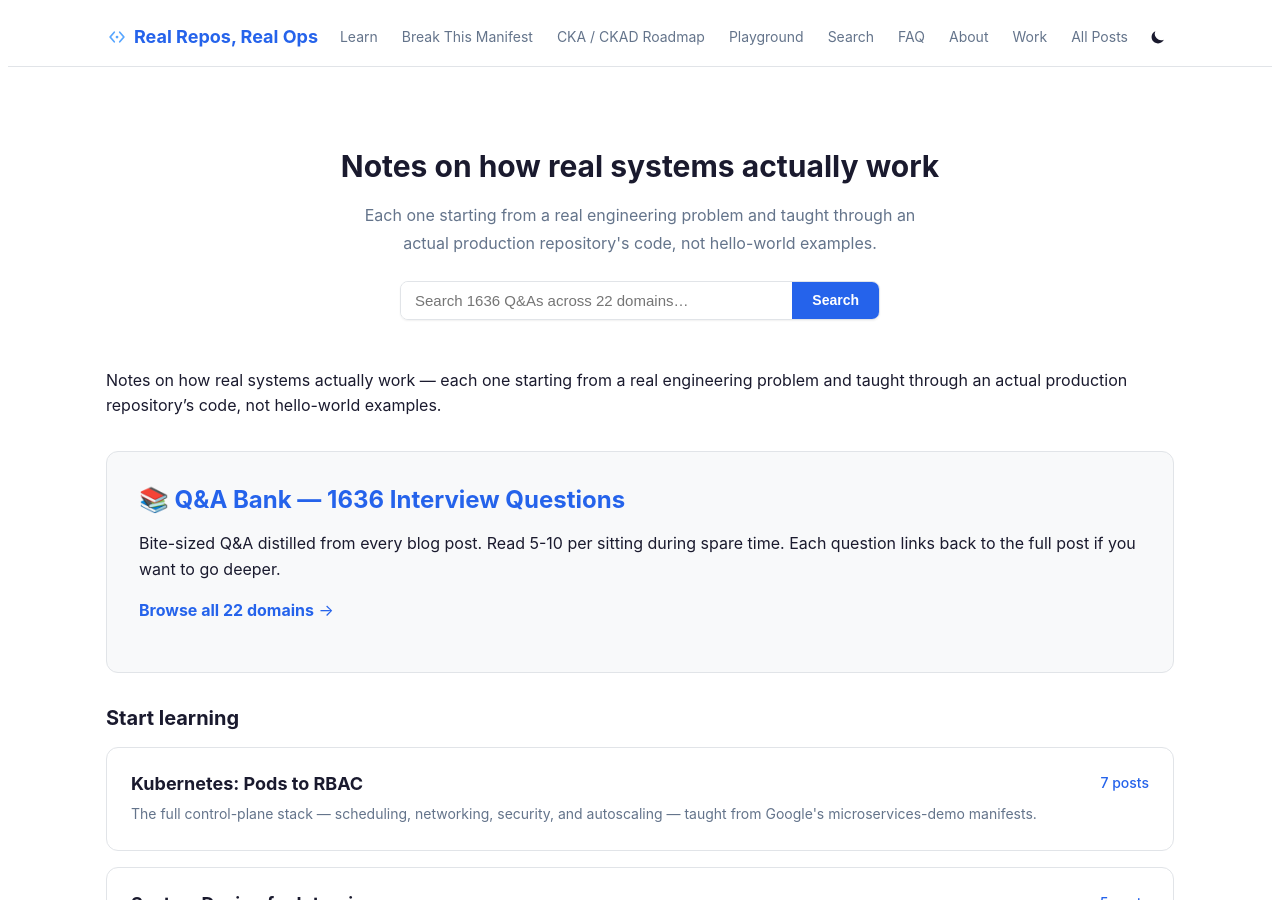
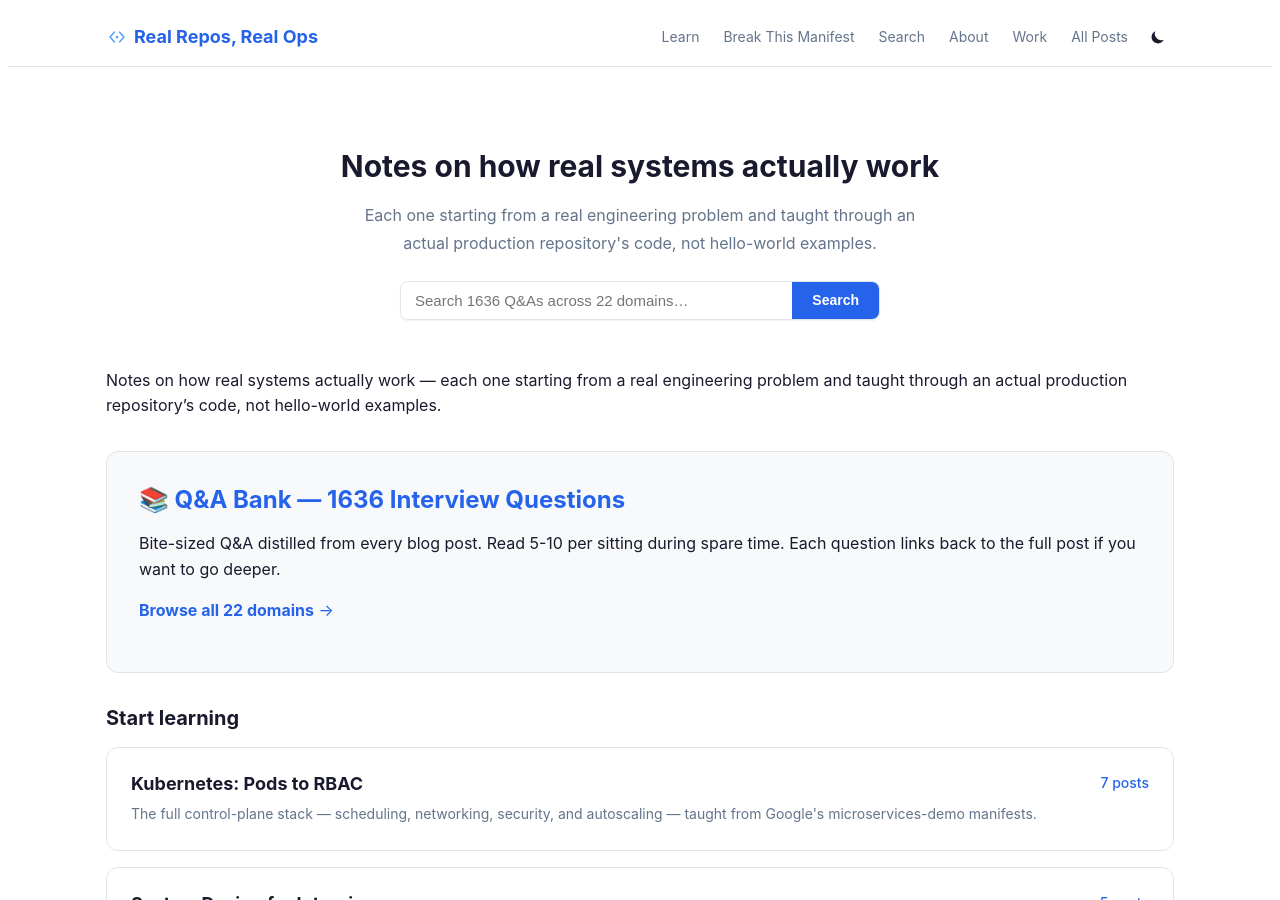
Before and after one commit to mayurjp/dev-blog, a Jekyll site: the page built from index.md, in a window 1280 px wide and 900 px high. Built offline with Jekyll 4.4.1, drawn with Linux system fonts in a browser that asks for light colours.

Commit message:
chore: remove CKA/CKAD Roadmap, Playground, and FAQ from nav

```diff
--- a/_config.yml
+++ b/_config.yml
@@ -44,10 +44,7 @@ header_pages:
   - qa.md
   - learn/index.md
   - challenges/index.md
-  - roadmap/index.md
-  - playground/index.md
   - search/index.md
-  - faq/index.md
   - about.md
   - work.md
   - archive.md
```
